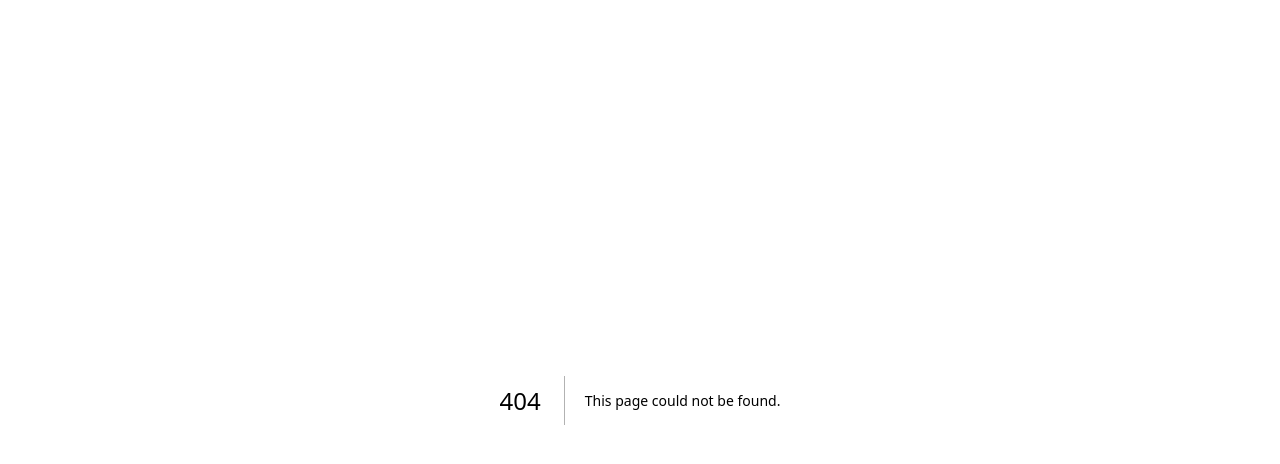
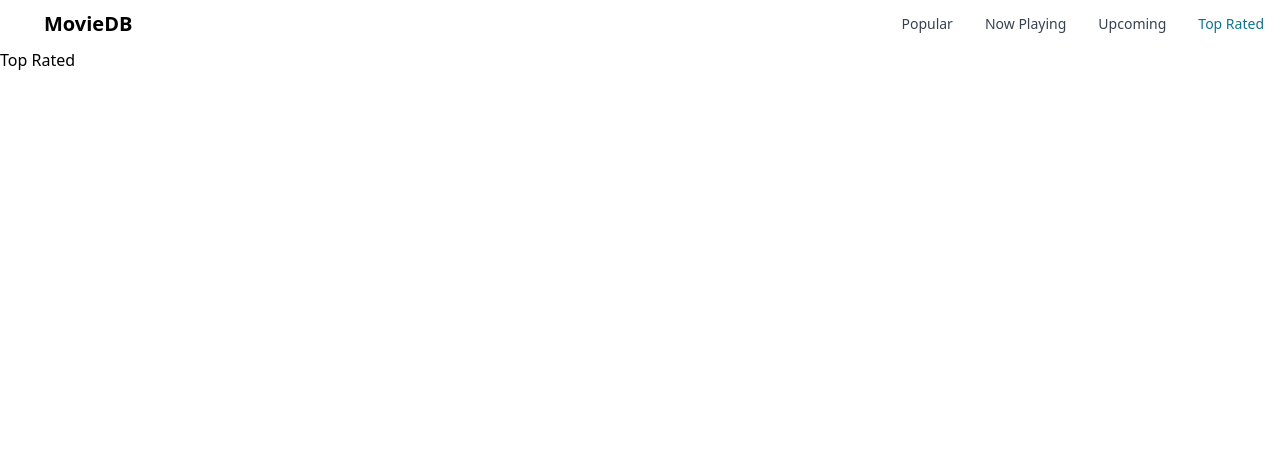
Before and after one commit to ericjmoliveira/movie-app, a Next.js app: page /movie/top-rated in a window 1280 px wide. Before the commit this address had no page. Shown: the top 464 px of the page. Built offline with nearby package versions, Linux system fonts and the light colour scheme.

Commit message:
Create page layout

```diff
--- a/package.json
+++ b/package.json
@@ -11,9 +11,12 @@
   "dependencies": {
     "@tanstack/react-query": "^4.24.6",
     "axios": "^1.3.3",
+    "flowbite": "^1.6.3",
+    "flowbite-react": "^0.3.8",
     "next": "13.1.6",
     "react": "18.2.0",
-    "react-dom": "18.2.0"
+    "react-dom": "18.2.0",
+    "react-icons": "^4.7.1"
   },
   "devDependencies": {
     "@types/node": "18.13.0",
--- /dev/null
+++ b/src/components/Content.tsx
@@ -0,0 +1,9 @@
+import { ReactNode } from 'react';
+
+interface ContentProps {
+  children: ReactNode;
+}
+
+export function Content({ children }: ContentProps) {
+  return <main>{children}</main>;
+}
--- /dev/null
+++ b/src/components/Header.tsx
@@ -0,0 +1,48 @@
+import Head from 'next/head';
+import { useRouter } from 'next/router';
+import { Navbar } from 'flowbite-react';
+import { BsCameraReelsFill } from 'react-icons/bs';
+
+const navLinks = [
+  { path: '/movie/popular', description: 'Popular' },
+  { path: '/movie/now-playing', description: 'Now Playing' },
+  { path: '/movie/upcoming', description: 'Upcoming' },
+  { path: '/movie/top-rated', description: 'Top Rated' }
+];
+
+export function Header() {
+  const router = useRouter();
+
+  return (
+    <>
+      <Head>
+        <title>{`${navLinks.find((link) => link.path === router.pathname)?.description} Movies`}</title>
+      </Head>
+      <header>
+        <Navbar fluid={true} rounded={false}>
+          <Navbar.Brand>
+            <BsCameraReelsFill className="text-xl text-white mr-2" />
+            <span className="self-center whitespace-nowrap text-xl font-semibold dark:text-white">MovieDB</span>
+          </Navbar.Brand>
+          <Navbar.Toggle />
+          <Navbar.Collapse>
+            {navLinks.map((link) => (
+              <Navbar.Link
+                key={link.description}
+                href={link.path}
+                active={router.pathname === link.path ? true : false}
+                onClick={(e) => {
+                  e.preventDefault();
+                  router.push(link.path);
+                  // Using Next.js no-reload link approach instead
+                }}
+              >
+                {link.description}
+              </Navbar.Link>
+            ))}
+          </Navbar.Collapse>
+        </Navbar>
+      </header>
+    </>
+  );
+}
--- /dev/null
+++ b/src/components/Layout.tsx
@@ -0,0 +1,17 @@
+import { ReactNode } from 'react';
+
+import { Content } from './Content';
+import { Header } from './Header';
+
+interface LayoutProps {
+  children: ReactNode;
+}
+
+export function Layout({ children }: LayoutProps) {
+  return (
+    <>
+      <Header />
+      <Content>{children}</Content>
+    </>
+  );
+}
--- a/src/pages/_app.tsx
+++ b/src/pages/_app.tsx
@@ -2,6 +2,7 @@ import { useRef } from 'react';
 import { AppProps } from 'next/app';
 import { Hydrate, QueryClient, QueryClientProvider } from '@tanstack/react-query';
 
+import { Layout } from '@/components/Layout';
 import '@/styles/globals.css';
 
 export default function App({ Component, pageProps }: AppProps) {
@@ -10,7 +11,9 @@ export default function App({ Component, pageProps }: AppProps) {
   return (
     <QueryClientProvider client={queryClient.current}>
       <Hydrate>
-        <Component {...pageProps} />
+        <Layout>
+          <Component {...pageProps} />
+        </Layout>
       </Hydrate>
     </QueryClientProvider>
   );
--- /dev/null
+++ b/src/pages/movie/now-playing.tsx
@@ -0,0 +1,3 @@
+export default function NowPlaying() {
+  return <h1>Now Playing</h1>;
+}
--- /dev/null
+++ b/src/pages/movie/popular.tsx
@@ -0,0 +1,3 @@
+export default function Popular() {
+  return <h1>Popular</h1>;
+}
--- /dev/null
+++ b/src/pages/movie/top-rated.tsx
@@ -0,0 +1,3 @@
+export default function TopRated() {
+  return <h1>Top Rated</h1>;
+}
--- /dev/null
+++ b/src/pages/movie/upcoming.tsx
@@ -0,0 +1,3 @@
+export default function Upcoming() {
+  return <h1>Upcoming</h1>;
+}
--- a/tailwind.config.js
+++ b/tailwind.config.js
@@ -1,8 +1,9 @@
 /** @type {import('tailwindcss').Config} */
 module.exports = {
-  content: ['./src/**/*.{js,ts,jsx,tsx}'],
+  content: ['./src/**/*.{js,ts,jsx,tsx}', './node_modules/flowbite-react/**/*.js'],
   theme: {
     extend: {}
   },
-  plugins: []
+  darkMode: 'media',
+  plugins: [require('flowbite/plugin')]
 };
```
Also changed, not shown: 1 other file (tests, documents, lock files or other folders).
